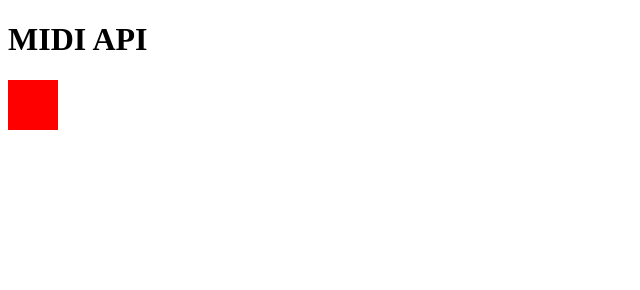
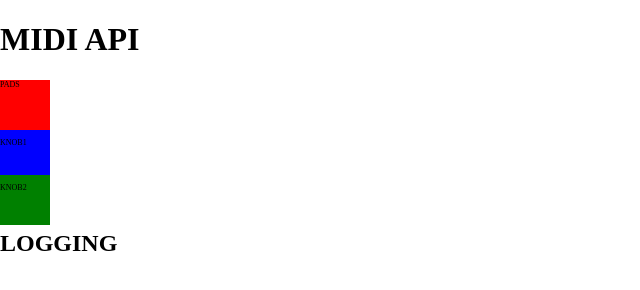
Before and after one commit to jbcool17/audiomidiapi, a plain HTML site: page index.html in a window 1280 px wide. Shown: the whole page, without its empty margins (0-640 px from the left). Drawn offline with Linux system fonts and the light colour scheme.

Commit message:
setting knobs and movement

```diff
--- a/css/styles.css
+++ b/css/styles.css
@@ -1,5 +1,34 @@
+body {
+	margin: 0 auto;
+}
+
+#display {
+	margin-top: 100px;
+}
+
+
 .box {
     height: 50px;
     width: 50px;
     background-color: red;
+    font-size: .5em;
 }
+
+.boxMove20 {
+	position: absolute;
+	left:0px;
+    height: 50px;
+    width: 50px;
+    font-size: .5em;
+    background-color: blue;
+}
+
+.boxMove21 {
+	position: absolute;
+	top: 175px;
+	left:0px;
+    height: 50px;
+    width: 50px;
+    font-size: .5em;
+    background-color: green;
+}
--- a/index.html
+++ b/index.html
@@ -9,12 +9,18 @@
 <body>
 	<h1>MIDI API</h1>
 
-	<div class="box">
+	<div class="box"><p>PADS</p></div>
 
-	</div>
+
+	<div class="boxMove20" id="20"><p>KNOB1</p></div>
+
+	<div class="boxMove21" id="21"><p>KNOB2</p></div>
+
+
 
 
 	<div id="display">
+	<h2>LOGGING</h2>
 		<ol>
 
 		</ol>
--- a/js/main.js
+++ b/js/main.js
@@ -29,10 +29,29 @@ function onMIDIFailure(error) {
 function onMIDIMessage(message) {
     data = message.data; // this gives us our [command/channel, note, velocity] data.
     console.log('MIDI Data:', 'CHANNEL:',data[0], 'NOTE:', data[1], 'VELOCITY:', data[2]); // MIDI data [144, 63, 73]
+
+    //ADDING MESSAGES TO PAGE
     // $('#display').append(['CHANNEL:',data[0], 'NOTE:', data[1], 'VELOCITY:', data[2], ' | '].join(' '));
     // $('#display ol').append('<li>' + ['CHANNEL:',data[0], 'NOTE:', data[1], 'VELOCITY:', data[2]].join(' ') + '</li>')
     $('#display ol').prepend('<li>' + ['CHANNEL:',data[0], 'NOTE:', data[1], 'VELOCITY:', data[2]].join(' ') + '</li>')
+
     boxDo(data);
+    boxMove(data);
+
+
+}
+
+var boxMove = function (data) {
+
+    if ( data[1] === 20 ) {
+        console.log('boxMove', data);
+
+        $('#20').css("left", (data[2]/127 * 100) + '%');
+    }
+
+    if ( data[1] === 21 ) {
+        $('#21').css("left", (data[2]/127 * 100) + '%');
+    }
 
 
 }
@@ -45,7 +64,6 @@ var boxDo = function(data) {
         $('.box').animate({
             width: data[2] * 10 + 'px',
             opacity: 0.4,
-            fontSize: "3em",
             borderWidth: "10px"
           }, 100 );
 
@@ -55,11 +73,9 @@ var boxDo = function(data) {
         $('.box').animate({
             width: '50px',
             opacity: 1,
-            fontSize: "3em",
             borderWidth: "10px"
           }, 100 );
     }
 
 
-
 }
```
